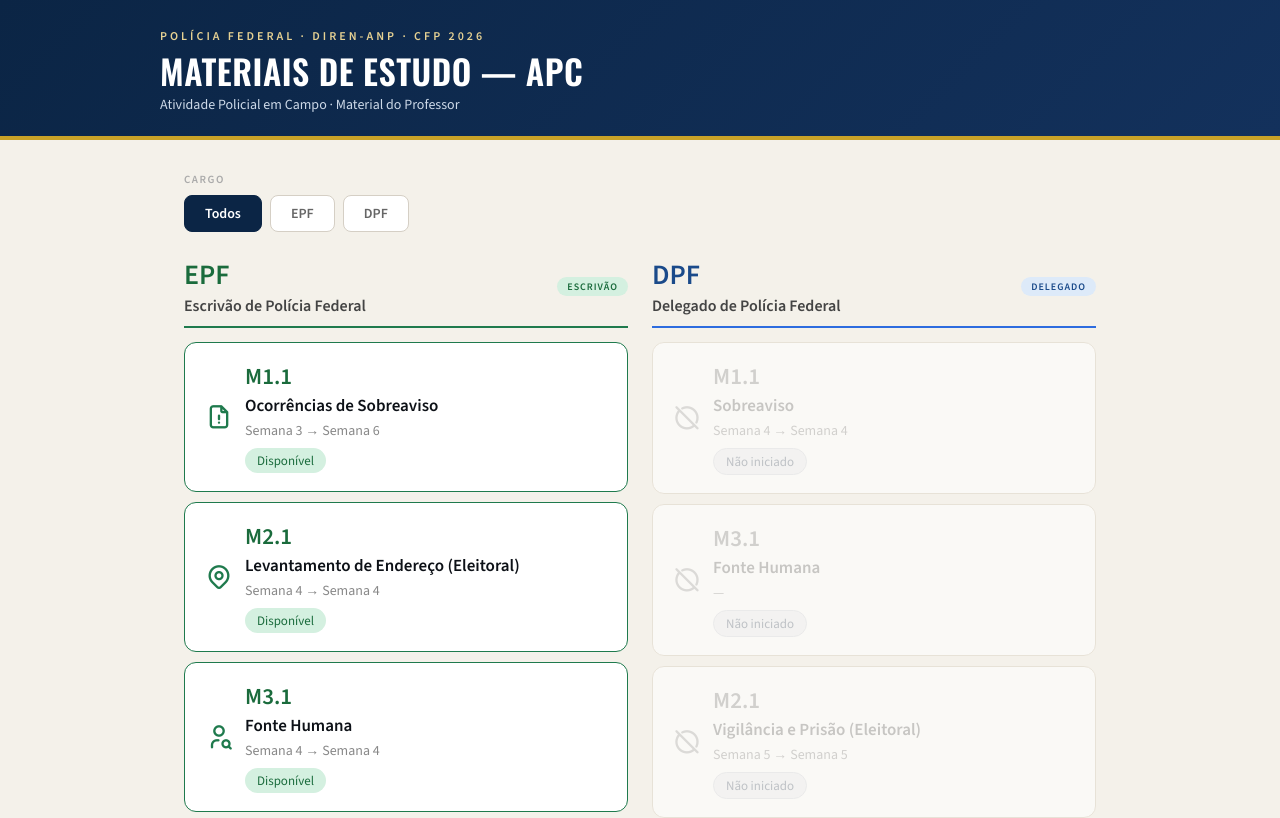
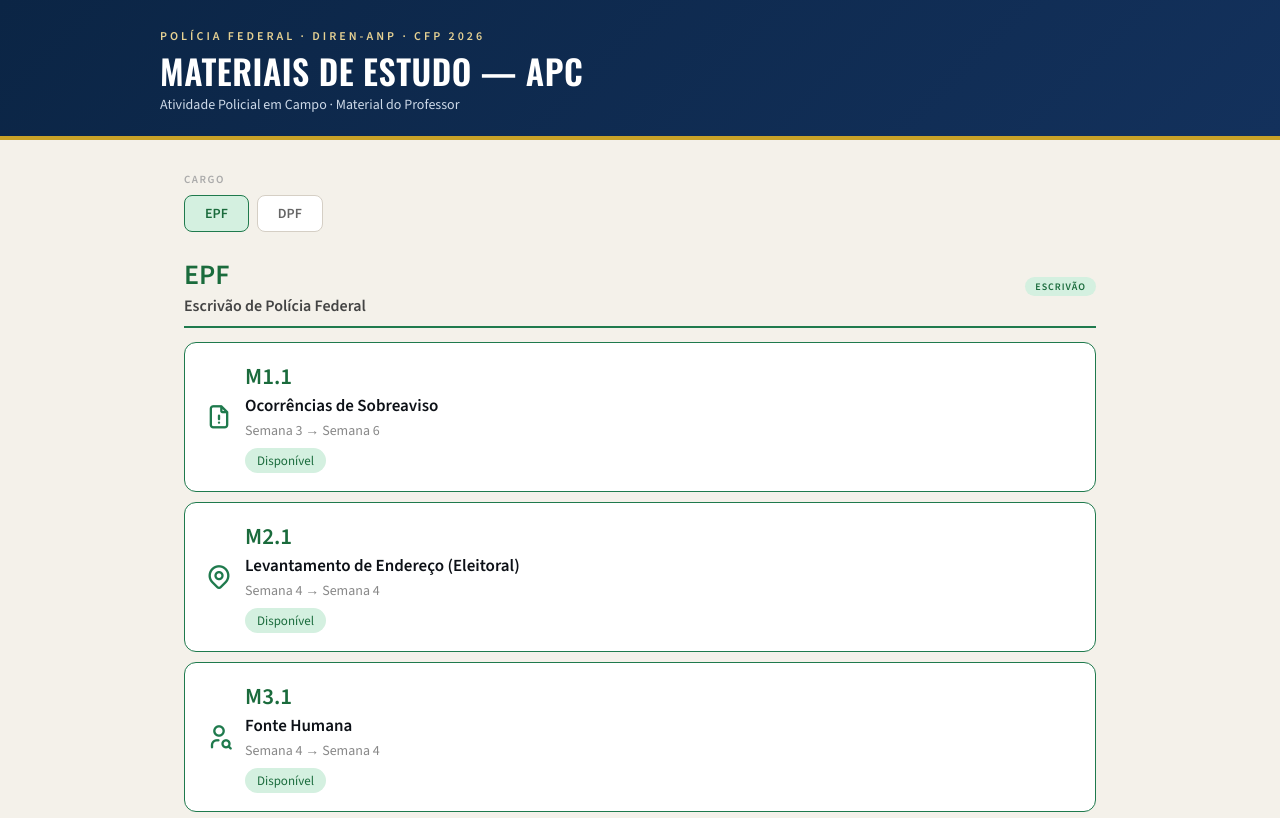
Before and after one commit to CFP2026ANP/PAINEL-DE-MATERIAIS-APC, a plain HTML site: page index.html in a window 1280 px wide. Shown: the top 818 px of the page. Drawn offline with nearby package versions, Linux system fonts and the light colour scheme.

Commit message:
Add files via upload

```diff
--- a/index.html
+++ b/index.html
@@ -222,8 +222,7 @@
   <div class="filter-bar">
     <span class="filter-group-label">Cargo</span>
     <div class="filter-btns">
-      <button class="filter-btn active-todos" onclick="filtrarCargo('todos', this)">Todos</button>
-      <button class="filter-btn" onclick="filtrarCargo('epf', this)">EPF</button>
+      <button class="filter-btn active-epf" onclick="filtrarCargo('epf', this)">EPF</button>
       <button class="filter-btn" onclick="filtrarCargo('dpf', this)">DPF</button>
     </div>
   </div>
@@ -365,11 +364,7 @@ function filtrarCargo(cargo, btn) {
   var dpfCol = document.querySelector('.dpf');
   var grid   = document.getElementById('grid');
 
-  if (cargo === 'todos') {
-    epfCol.classList.remove('col-hidden');
-    dpfCol.classList.remove('col-hidden');
-    grid.style.gridTemplateColumns = '1fr 1fr';
-  } else if (cargo === 'epf') {
+  if (cargo === 'epf') {
     epfCol.classList.remove('col-hidden');
     dpfCol.classList.add('col-hidden');
     grid.style.gridTemplateColumns = '1fr';
@@ -379,6 +374,12 @@ function filtrarCargo(cargo, btn) {
     grid.style.gridTemplateColumns = '1fr';
   }
 }
+
+// Inicia com EPF visível e DPF oculto
+window.onload = function() {
+  document.querySelector('.dpf').classList.add('col-hidden');
+  document.getElementById('grid').style.gridTemplateColumns = '1fr';
+};
 </script>
 </body>
 </html>
```
